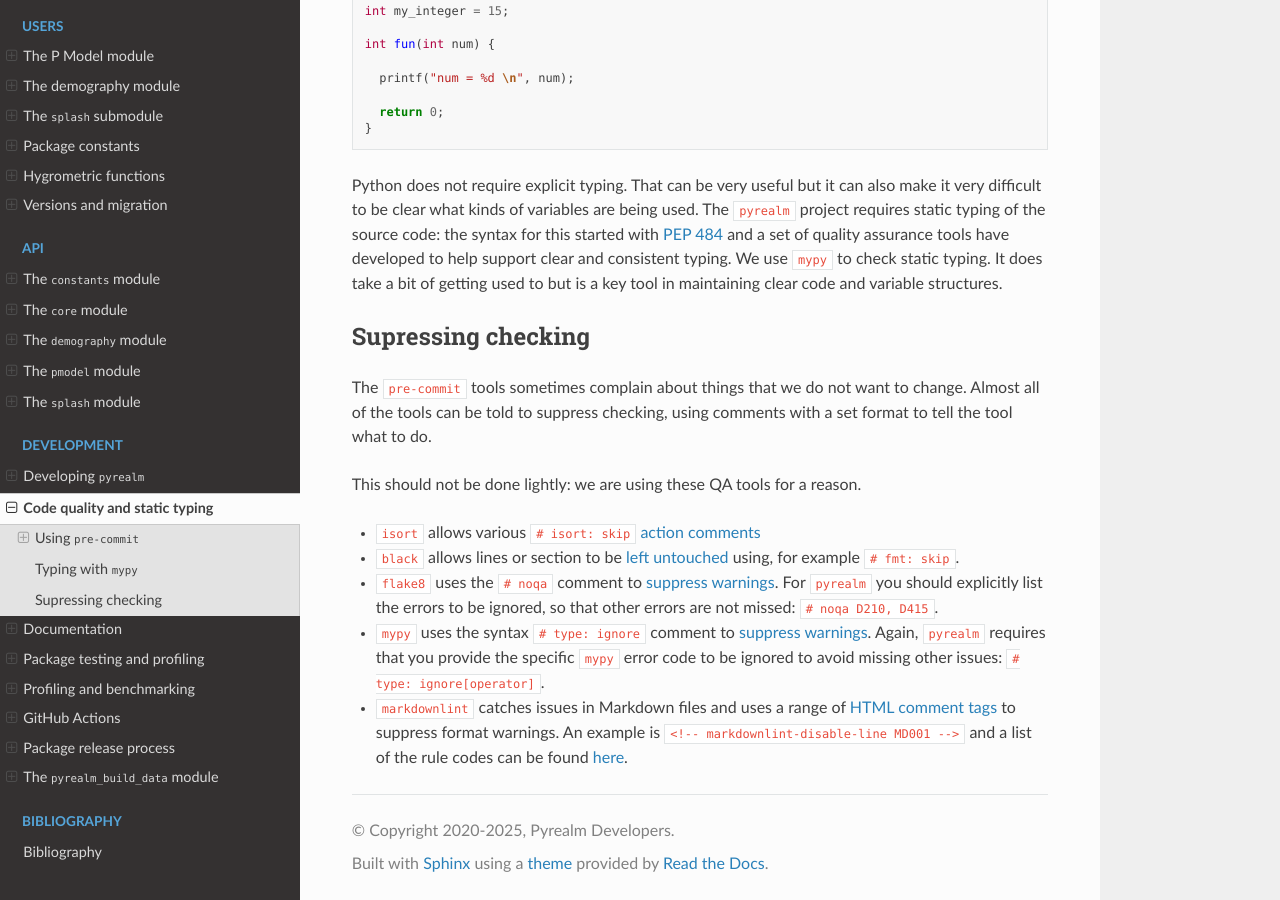
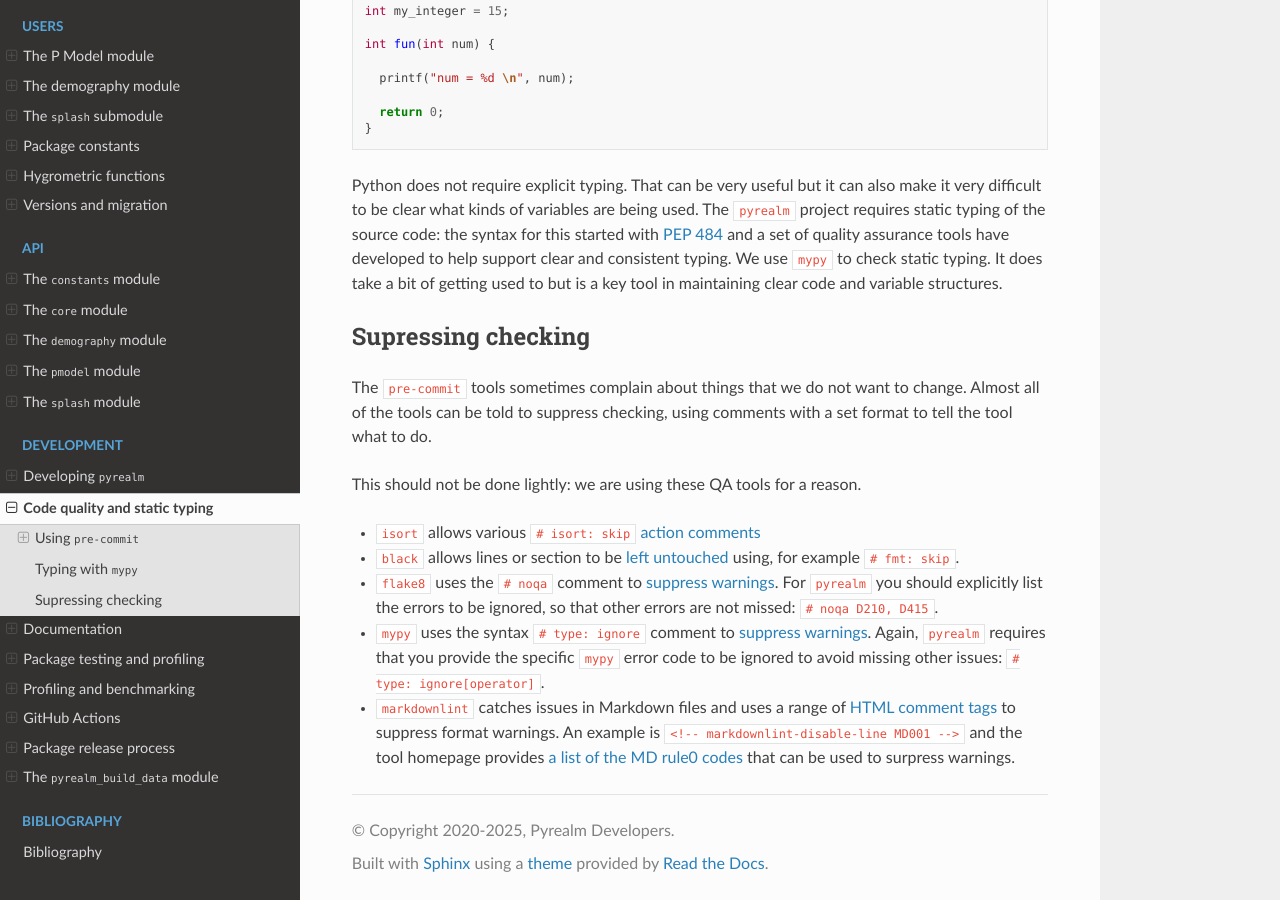
Before and after one commit to ImperialCollegeLondon/pyrealm, a Sphinx documentation site: the page built from docs/source/development/code_qa_and_typing.md, in a window 1280 px wide and 900 px high, scrolled down 2074 px. Built offline with Sphinx 7.4.7 and the Read the Docs theme 3.1.0, drawn with Linux system fonts in a browser that asks for light colours.

Commit message:
Links using [here] now frowned on by markdownlint

```diff
--- a/docs/source/development/code_qa_and_typing.md
+++ b/docs/source/development/code_qa_and_typing.md
@@ -160,5 +160,6 @@ This should not be done lightly: we are using these QA tools for a reason.
 * `markdownlint` catches issues in Markdown files and uses a range of [HTML comment
   tags](https://github.com/DavidAnson/markdownlint?tab=readme-ov-file#configuration) to
   suppress format warnings. An example is `<!-- markdownlint-disable-line MD001 -->` and
-  a list of the rule codes can be found
-  [here](https://github.com/DavidAnson/markdownlint/blob/main/doc/Rules.md).
+  the tool homepage provides [a list of the MD rule0
+  codes](https://github.com/DavidAnson/markdownlint/blob/main/doc/Rules.md) that can be
+  used to surpress warnings.
```
Also changed, not shown: docs/source/users/constants.md (+1 -1 lines).
